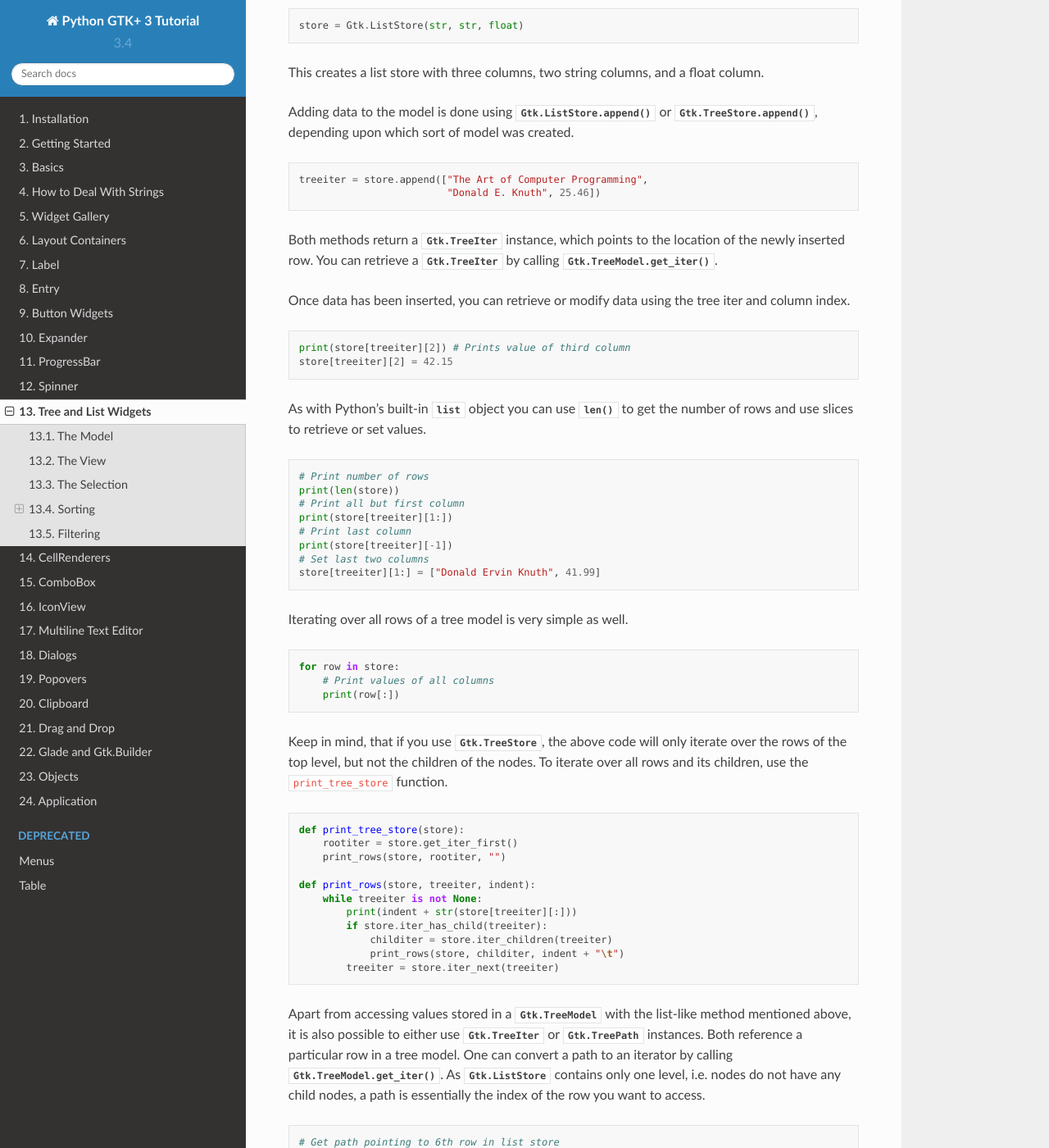
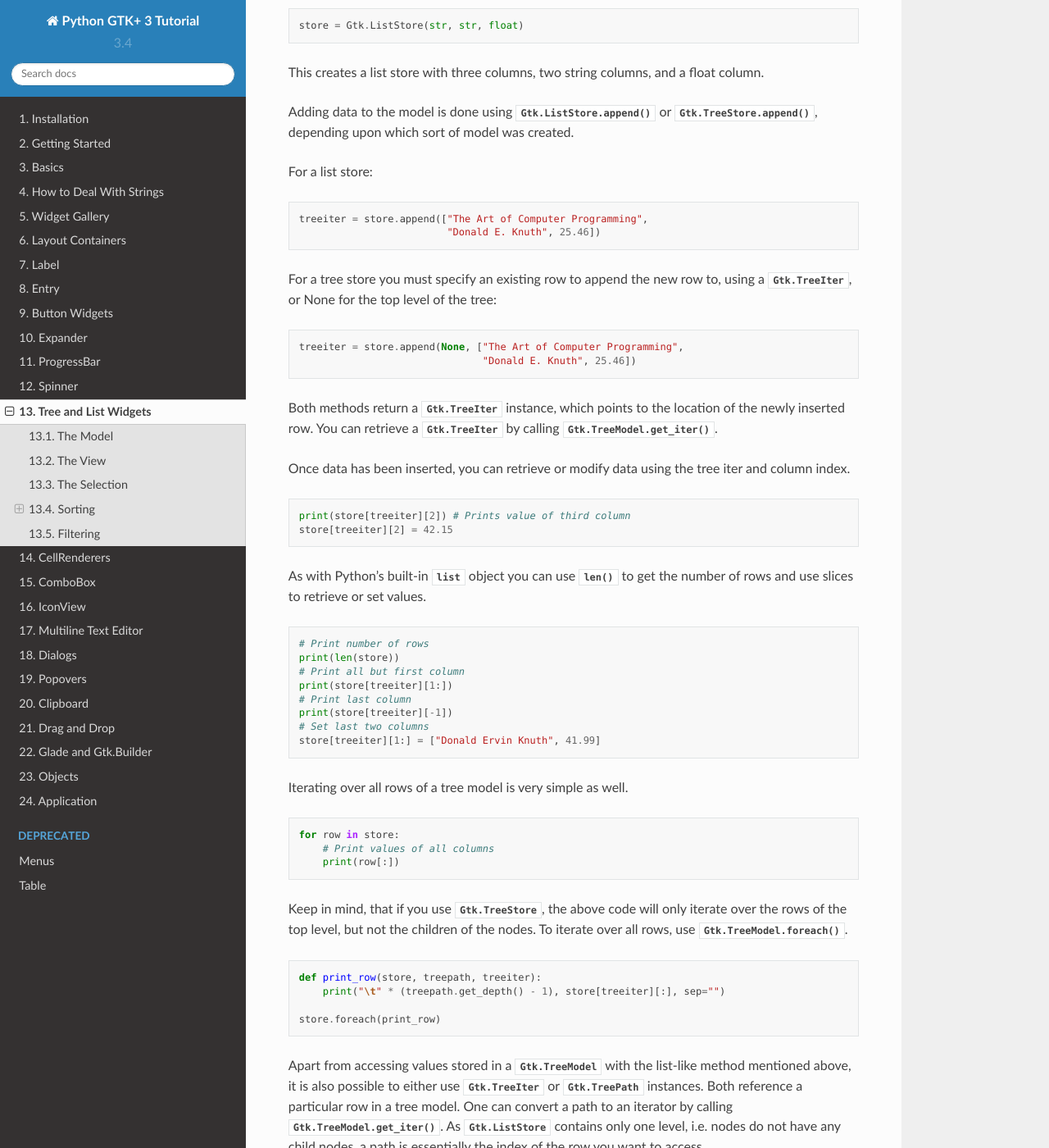
Before and after one commit to sebp/PyGObject-Tutorial, a Sphinx documentation site: the page built from source/treeview.txt, in a window 1280 px wide and 1400 px high, scrolled down 861 px. Shown: the whole window at 82% size. Built offline with Sphinx 7.4.7 and the Read the Docs theme 2.0.0, drawn with Linux system fonts in a browser that asks for light colours.

Commit message:
Improve documentation of Gtk.TreeStore()
- Add a snippet with text for Gtk.TreeStore.append()
- Use Gtk.TreeModel.foreach() instead of custom Python code

```diff
--- a/source/treeview.txt
+++ b/source/treeview.txt
@@ -46,10 +46,20 @@ column.
 Adding data to the model is done using :meth:`Gtk.ListStore.append` or
 :meth:`Gtk.TreeStore.append`, depending upon which sort of model was created.
 
+For a list store:
+
 .. code-block:: python
 
     treeiter = store.append(["The Art of Computer Programming",
                              "Donald E. Knuth", 25.46])
+
+For a tree store you must specify an existing row to append the new row to,
+using a :class:`Gtk.TreeIter`, or None for the top level of the tree:
+
+.. code-block:: python
+
+    treeiter = store.append(None, ["The Art of Computer Programming",
+                                   "Donald E. Knuth", 25.46])
 
 Both methods return a :class:`Gtk.TreeIter` instance, which points to the location
 of the newly inserted row. You can retrieve a :class:`Gtk.TreeIter` by calling
@@ -87,21 +97,14 @@ Iterating over all rows of a tree model is very simple as well.
 
 Keep in mind, that if you use :class:`Gtk.TreeStore`, the above code will only
 iterate over the rows of the top level, but not the children of the nodes.
-To iterate over all rows and its children, use the ``print_tree_store`` function.
+To iterate over all rows, use :meth:`Gtk.TreeModel.foreach`.
 
 .. code-block:: python
 
-    def print_tree_store(store):
-        rootiter = store.get_iter_first()
-        print_rows(store, rootiter, "")
+    def print_row(store, treepath, treeiter):
+        print("\t" * (treepath.get_depth() - 1), store[treeiter][:], sep="")
 
-    def print_rows(store, treeiter, indent):
-        while treeiter is not None:
-            print(indent + str(store[treeiter][:]))
-            if store.iter_has_child(treeiter):
-                childiter = store.iter_children(treeiter)
-                print_rows(store, childiter, indent + "\t")
-            treeiter = store.iter_next(treeiter)
+    store.foreach(print_row)
 
 Apart from accessing values stored in a :class:`Gtk.TreeModel` with the list-like
 method mentioned above, it is also possible to
```
